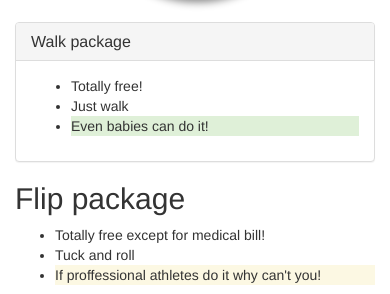
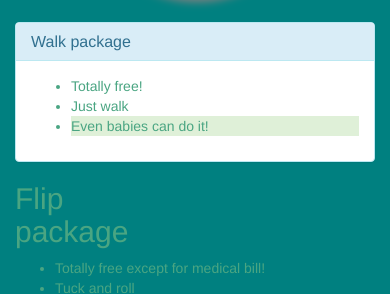
Before and after one commit to JoseyKinnaman/my-vacation, a plain HTML site: page index.html in a window 390 px wide. Shown: the part 365-659 px from the top of the page. Drawn offline with Linux system fonts and the light colour scheme.

Commit message:
add bootstrap panels, helper classes, animations, and blockquotes.

```diff
--- a/css/styles.css
+++ b/css/styles.css
@@ -1,3 +1,16 @@
+@media screen and (max-width: 768px) {
+  body {
+    background-color: yellowgreen;
+    color: rgb(74, 165, 130);
+  }
+}
+
+@media screen and (max-width: 480px) {
+  body {
+    background-color: teal;
+  }
+}
+
 img:hover {
   transform: scaleX(-1);
 }
@@ -13,3 +26,18 @@ img {
   border: 5px solid rgb(3, 0, 0);
   margin-bottom: 2.5rem;
 }
+@keyframes flip-it {
+  0% {
+    transform: rotate(0deg);
+  }
+  50% {
+    transform: rotate(180deg);
+  }
+  100% {
+    transform: rotate(360deg);
+  }
+}
+.flip {
+  animation: flip-it linear 5s infinite;
+  width: 150px;
+}
--- a/index.html
+++ b/index.html
@@ -20,7 +20,7 @@
         src="https://i.dailymail.co.uk/i/pix/2014/08/18/1408356581934_Image_galleryImage_Terrible_real_estate_agen.JPG"
         alt="Living room"
       />
-      <div class="panel panel-default">
+      <div class="panel panel-info">
         <div class="panel-heading">
           <h2 class="panel-title">Walk package</h2>
         </div>
@@ -33,7 +33,7 @@
         </div>
       </div>
       <div>
-        <h2>Flip package</h2>
+        <h2 class='flip'>Flip package</h2>
         <ul>
           <li>Totally free except for medical bill!</li>
           <li>Tuck and roll</li>
```
